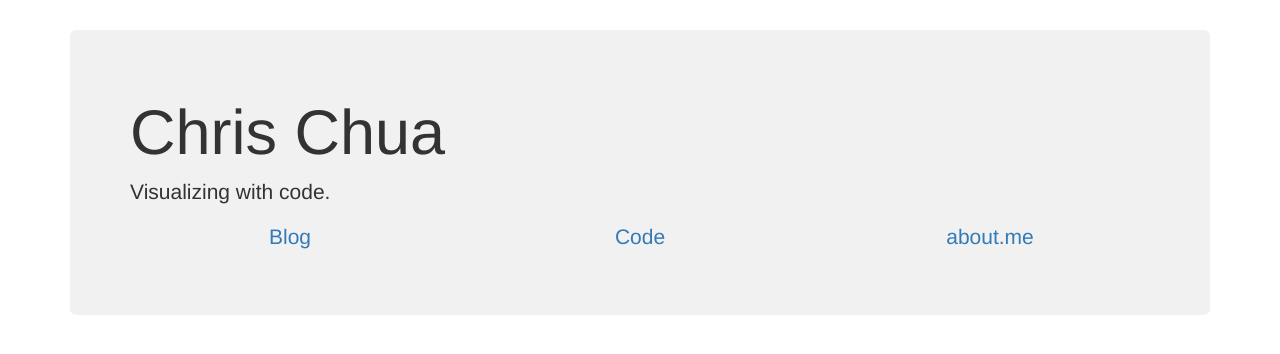
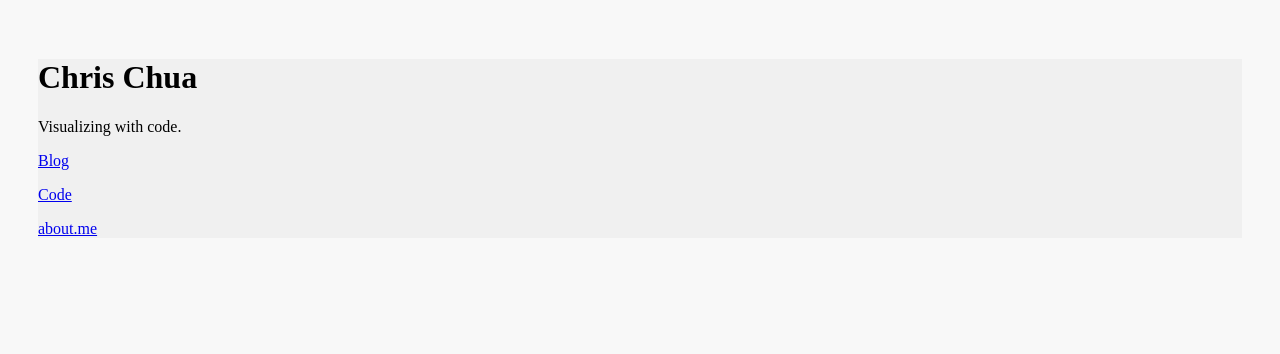
Before and after one commit to chrisirhc/sirh.cc, a Next.js app: page / in a window 1280 px wide. Shown: the top 354 px of the page. Built offline with nearby package versions, Linux system fonts and the light colour scheme.

Commit message:
remove extraneous scripts

```diff
--- a/pages/index.js
+++ b/pages/index.js
@@ -9,11 +9,6 @@
     <div>
       <Head>
         <title>Chris Chua</title>
-        <script src="//cdnjs.cloudflare.com/ajax/libs/jquery/2.1.1/jquery.min.js"></script>
-        <script src="//maxcdn.bootstrapcdn.com/bootstrap/3.2.0/js/bootstrap.min.js"></script>
-        <script src="//cdnjs.cloudflare.com/ajax/libs/d3/3.4.11/d3.min.js"></script>
-        <link href="//maxcdn.bootstrapcdn.com/bootstrap/3.2.0/css/bootstrap.min.css" rel="stylesheet" />
-        <link href="//maxcdn.bootstrapcdn.com/bootstrap/3.2.0/css/bootstrap-theme.min.css" rel="stylesheet" />
         <script dangerouslySetInnerHTML={{__html: `
           (function(i,s,o,g,r,a,m){i['GoogleAnalyticsObject']=r;i[r]=i[r]||function(){
           (i[r].q=i[r].q||[]).push(arguments)},i[r].l=1*new Date();a=s.createElement(o),
```
